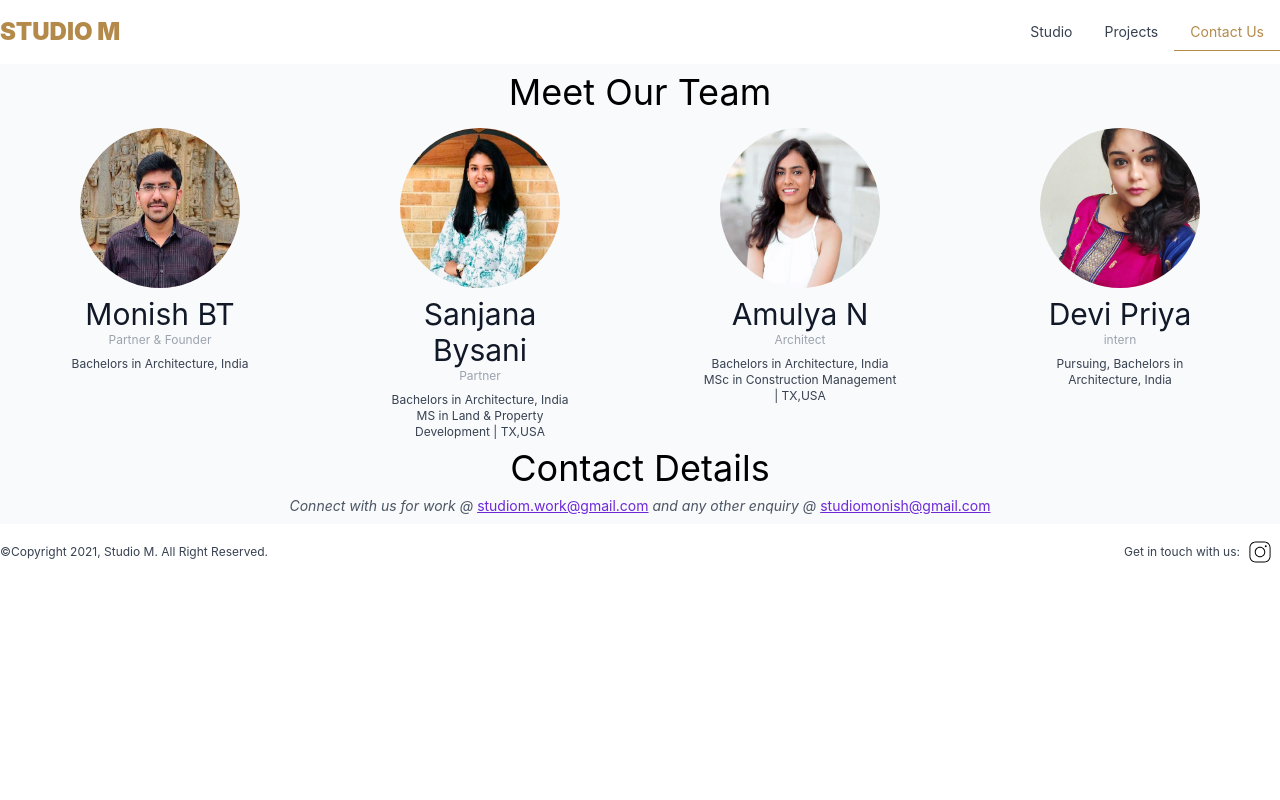
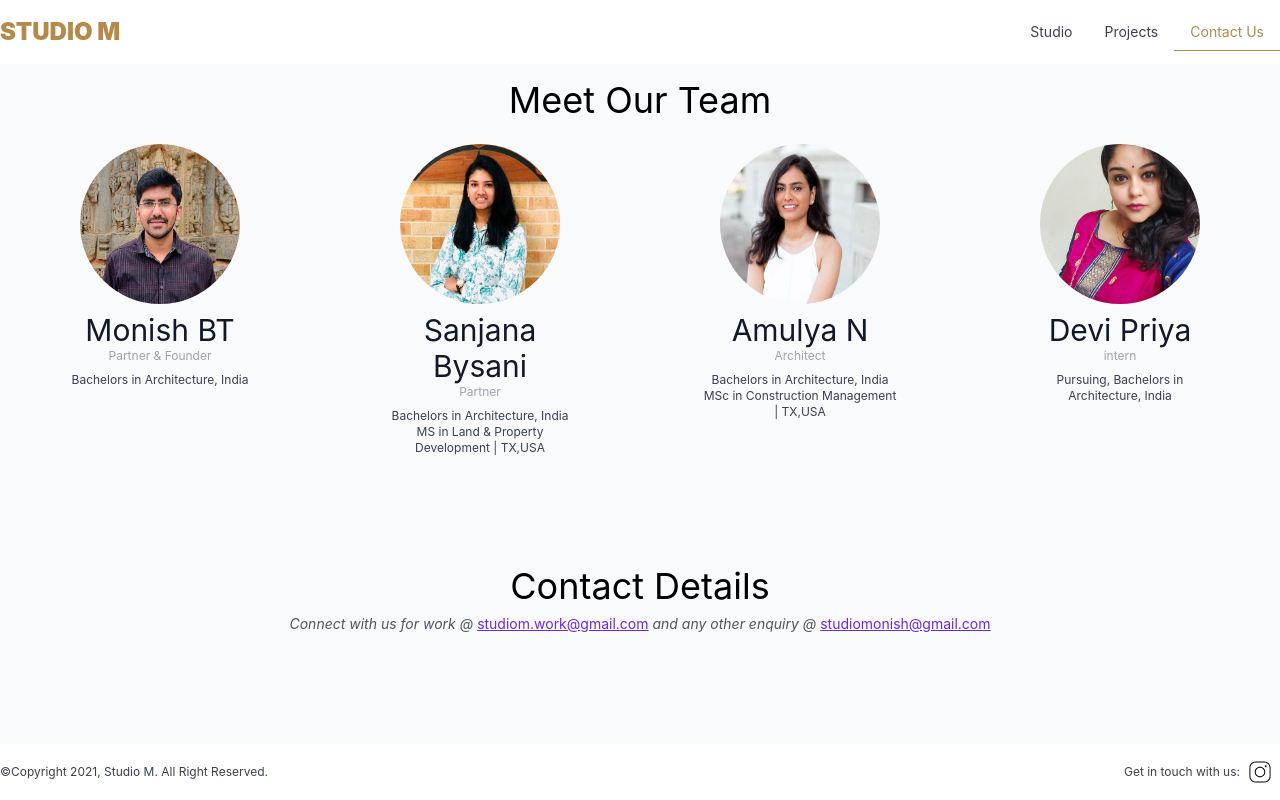
Before and after one commit to shashankshetty1996/studio-m-webisite, a React (Create React App) app: page /contact in a window 1280 px wide. Built offline with nearby package versions, Linux system fonts and the light colour scheme.

Commit message:
Contact us changes

```diff
--- a/src/components/image/Image.tsx
+++ b/src/components/image/Image.tsx
@@ -14,7 +14,7 @@ const Image: FC<Props> = (props) => {
     <picture className={containerClassName}>
       <source className={className} srcSet={webp} type="image/webp" />
       <source className={className} srcSet={jpg} type="image/jpeg" />
-      <img className={className} src={jpg} alt={alt} />
+      <img className={className} src={jpg} alt={alt} loading="lazy" />
     </picture>
   );
 };
--- a/src/modules/contact-us/ContactUsMain.tsx
+++ b/src/modules/contact-us/ContactUsMain.tsx
@@ -14,7 +14,7 @@ const EmailLink: FC<{ link: string }> = (props) => (
 
 const ContactUsMain: FC<{}> = () => {
   return (
-    <section className="bg-gray-50 mt-16">
+    <section className="bg-gray-50 pt-16 min-h-screen flex flex-col justify-between">
       {/* banner image */}
       {/* about team */}
       <MeetTheTeam />
--- a/src/modules/contact-us/section/meet-the-team/MeetTheTeam.tsx
+++ b/src/modules/contact-us/section/meet-the-team/MeetTheTeam.tsx
@@ -51,7 +51,7 @@ const members: Member[] = [
 const MeetTheTeam: FC<{}> = () => {
   return (
     <section className="container mx-auto">
-      <h1 className="text-center text-3xl md:text-4xl py-2">Meet Our Team</h1>
+      <h1 className="text-center text-3xl md:text-4xl py-4">Meet Our Team</h1>
       <div className="flex flex-wrap md:flex-nowrap items-center justify-around">
         {members.map((member, index) => (
           <Card
```
